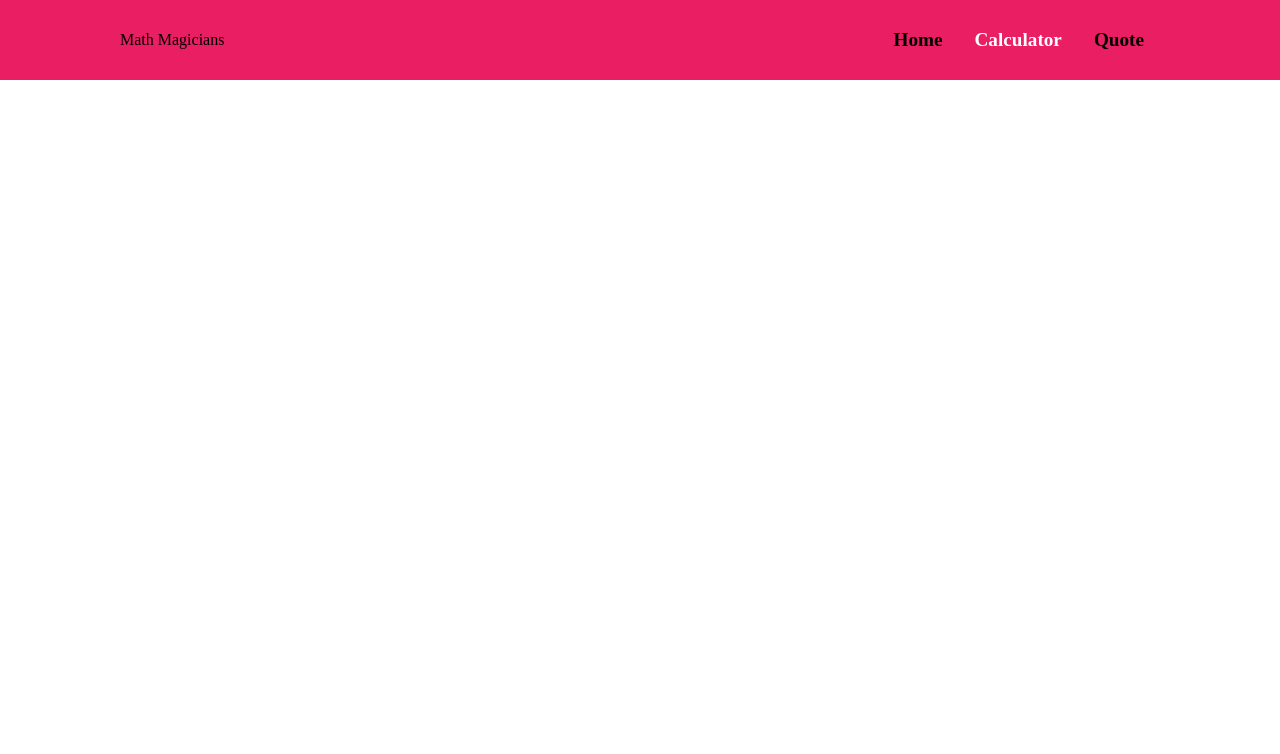
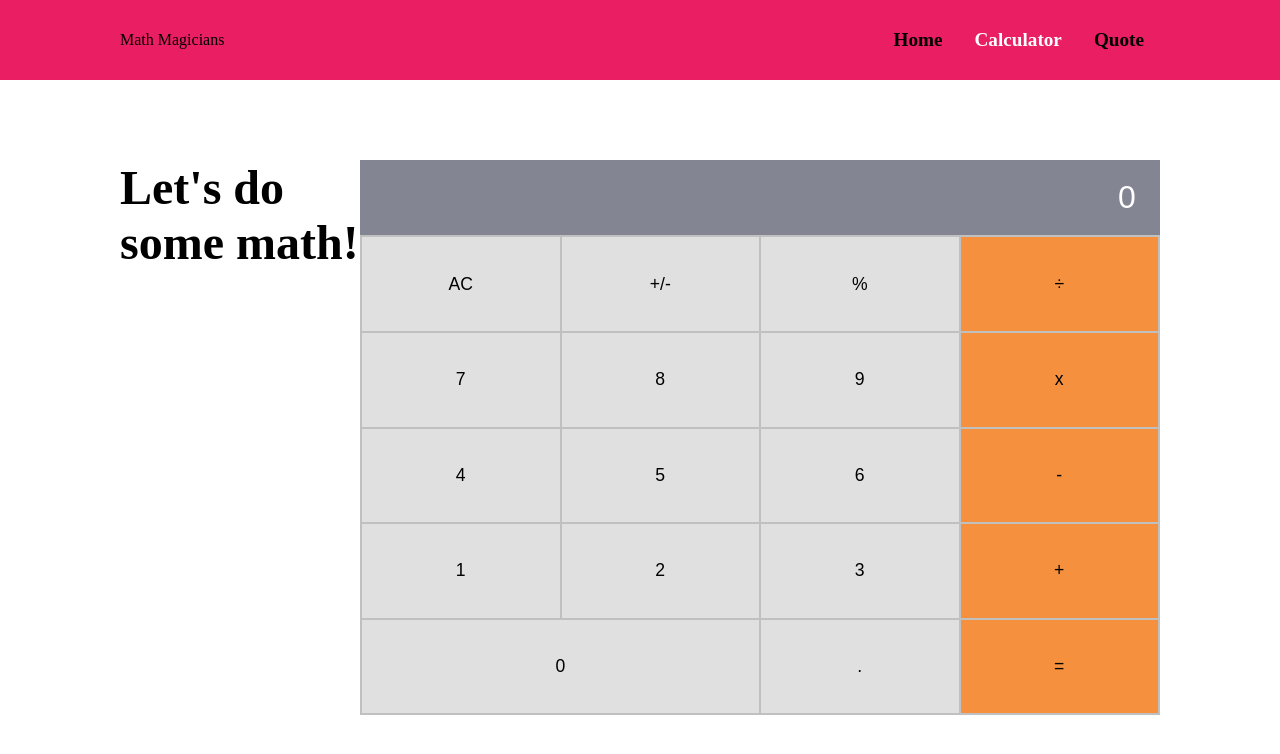
Before and after one commit to afizsavage/math-magicians, a React (Create React App) app: page /calculator in a window 1280 px wide. Shown: the top 754 px of the page. Built offline with nearby package versions, Linux system fonts and the light colour scheme.

Commit message:
Added components for the calculator page

```diff
--- a/src/components/header.js
+++ b/src/components/header.js
@@ -13,7 +13,7 @@ const Header = () => {
       text: 'Calculator',
     },
     {
-      id: 2,
+      id: 3,
       path: '/quote',
       text: 'Quote',
     },
--- a/src/components/layout.js
+++ b/src/components/layout.js
@@ -1,4 +1,6 @@
 import { Route, Switch } from 'react-router-dom';
+
+import CalculatorContainer from '../pages/calc-cont';
 import Home from '../pages/home';
 import Header from './header';
 
@@ -9,10 +11,10 @@ const Layout = () => (
       <Route exact path="/">
         <Home />
       </Route>
-      <Route path="calculator">
-        <h1>calc</h1>
+      <Route path="/calculator">
+        <CalculatorContainer />
       </Route>
-      <Route exact path="quote">
+      <Route path="/quote">
         <h1>quote</h1>
       </Route>
     </Switch>
--- a/src/index.js
+++ b/src/index.js
@@ -3,13 +3,15 @@ import ReactDOM from 'react-dom';
 import { BrowserRouter as Router } from 'react-router-dom';
 import reportWebVitals from './reportWebVitals';
 
-import App from './App';
+// import App from './App';
 import './style.css';
+import Layout from './components/layout';
 
 ReactDOM.render(
   <React.StrictMode>
     <Router>
-      <App />
+      {/* <App /> */}
+      <Layout />
     </Router>
   </React.StrictMode>,
   document.getElementById('root'),
--- /dev/null
+++ b/src/pages/calc-cont.js
@@ -0,0 +1,10 @@
+import Calculator from '../components/calculator';
+
+const CalculatorContainer = () => (
+  <section className="container">
+    <h1>Let&apos;s do some math!</h1>
+    <Calculator />
+  </section>
+);
+
+export default CalculatorContainer;
--- a/src/style.css
+++ b/src/style.css
@@ -38,8 +38,13 @@ nav li a.active-link {
   color: white;
 }
 
-.home-cont {
+section {
   padding: 0 7.5rem;
+}
+
+section.container {
+  display: flex;
+  justify-content: space-between;
 }
 
 .home-cont p {
@@ -52,18 +57,9 @@ h1 {
   margin-bottom: 5rem;
 }
 
-.calc {
-  width: 100%;
-  height: 100%;
-  display: flex;
-  flex-direction: column;
-  align-items: center;
-  justify-content: center;
-  padding-top: 3rem;
-}
-
 .cont {
-  width: 32rem;
+  width: 50rem;
+  height: 30rem;
 }
 
 .cont input {
@@ -82,6 +78,7 @@ h1 {
 
 table {
   width: 100%;
+  height: 100%;
   border-collapse: collapse;
   background: #e0e0e0;
 }
```
